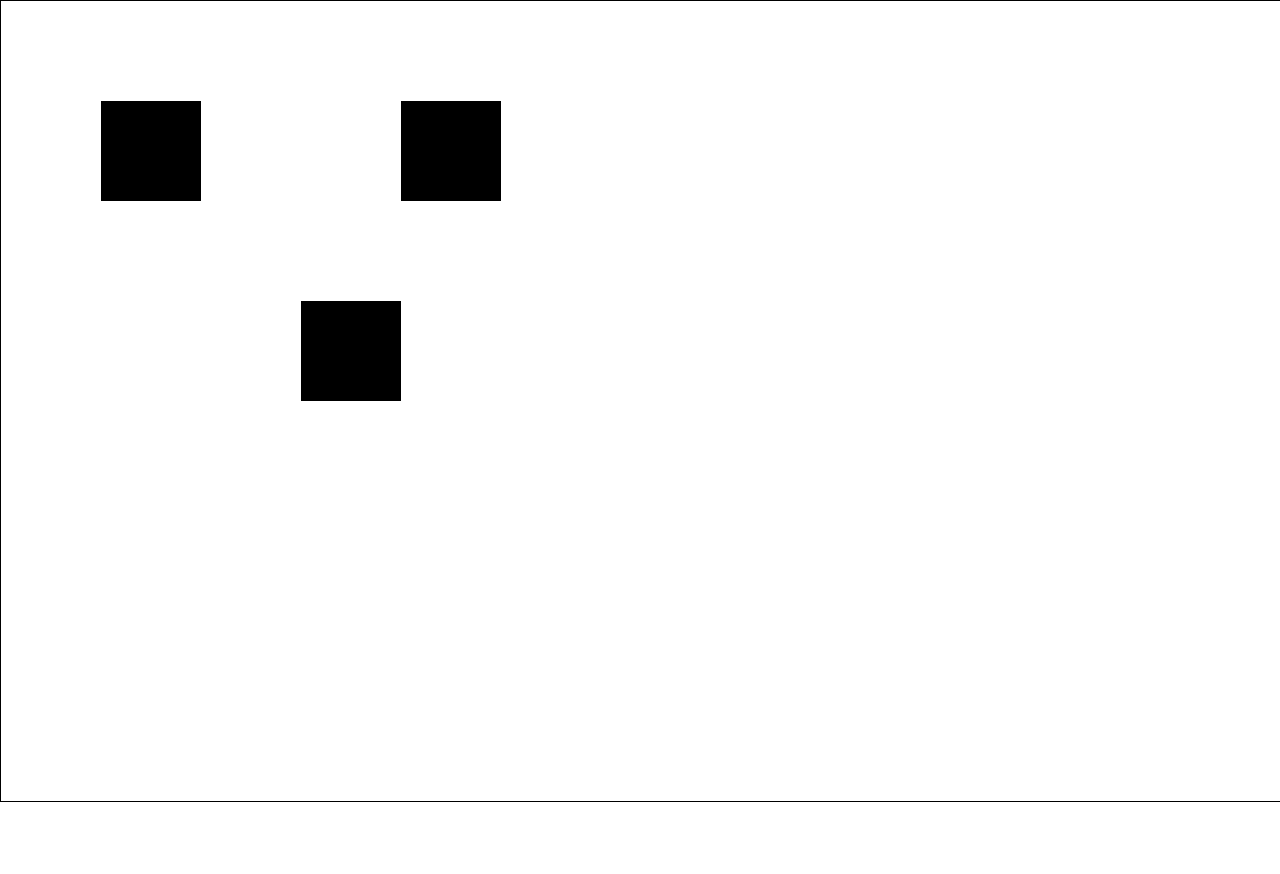
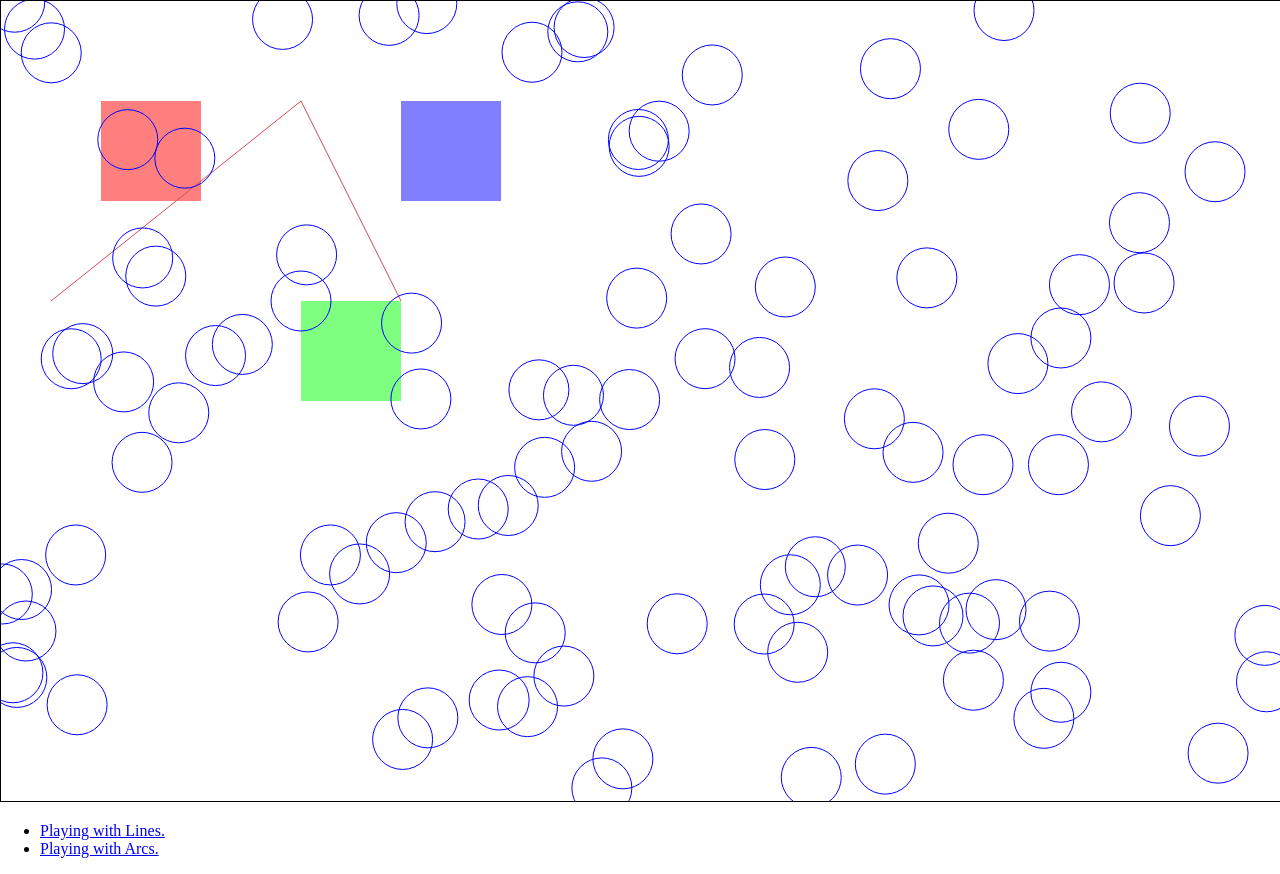
Before and after one commit to drewhagen/my_tutorial_archive, a plain HTML site: page canvas_tutorial/index.html in a window 1280 px wide. Before the commit the page ends 806 px from the top, so only its background shows below. Drawn offline with Linux system fonts and the light colour scheme.

Commit message:
Created some links to line and arc playground pages.

```diff
--- a/canvas_tutorial/index.html
+++ b/canvas_tutorial/index.html
@@ -15,7 +15,23 @@
     </style>
 </head>
 <body>
-    <canvas></canvas>
+    <canvas>
+        <!-- TYPES OF CANVAS OBJECTS
+        >>[1] Rectangles
+        >>[2] Lines
+        >>[3] Arcs / Circles
+        ..[4] Bezier Curves
+        ..[5] Images
+        ..[6] Text
+        -->
+
+
+    </canvas>
+
+    <ul>
+    <li><a href="resources/MoarPages/LinePlay.html"> Playing with Lines.</a></li>
+    <li><a href="resources/MoarPages/ArcPlay.html"> Playing with Arcs. </a></li>
+    </ul>
 
     <script src="resources/js/canvas.js"></script>
 </body>
--- a/canvas_tutorial/resources/js/canvas.js
+++ b/canvas_tutorial/resources/js/canvas.js
@@ -8,7 +8,53 @@ canvas.height = window.innerHeight;
 
 var c = canvas.getContext('2d');
 
-/* c.fillRect(x, y, width, height); */
-c.fillRect(100, 100, 100, 100);
+// c.fillStyle = rgba( redValue greenVal blueVal transparency/alpha)
+c.fillStyle = 'rgba(255, 0, 0, .5)';
+// c.fillRect(x, y, width, height);
+c.fillRect(100, 100, 100, 100); //this will take the last fill style above it
+c.fillStyle = 'rgba(0, 0, 255, .5)';
 c.fillRect(400, 100, 100, 100);
+c.fillStyle = 'rgba(0, 255, 0, .5)';
 c.fillRect(300, 300, 100, 100);
+
+// LINES
+//==============
+c.beginPath();
+
+//c.moveTo(x, y);
+c.moveTo(50, 300);
+/* The above point is invisible until stroke method is called.
+*  Once we call the stroke mehod, then we will start to see a line
+*  from point to point.
+*  Apparently in the video, its shown that these "moveTo" coordinates
+*  are the starting point .... */
+
+c.lineTo(300, 100);
+// Then, this point above will be the end point.
+c.lineTo(400, 300);
+// We even add a third point, where a line extends from second point to third.
+
+c.strokeStyle = "#D24D57";
+c.stroke();
+// Finally, this stroke method completes the line.r
+
+// ARCS AND CIRCLES
+//==============
+// BEGIN A NEW PATH
+c.beginPath();
+/*c.arc(x: Int, y: Int, radius: Int, startAngle: Float(/RADIAN), endAngle: Float(/RADIAN), drawCounterClockWise: Bool)
+*/
+c.arc(300, 300, 30, 0, Math.PI * 2, false);
+c.strokeStyle = 'blue';
+c.stroke();
+
+// Creating 100 circles randomly throughout the page
+for (i=0; i<100; i++) {
+    x = Math.random() * window.innerWidth;
+    //note that Math.random() generates values between 0 and 1, similar to MATLAB. so we multiply by the window width
+    y = Math.random() * window.innerHeight;
+    c.beginPath();
+    c.arc(x, y, 30, 0, Math.PI * 2, false);
+    c.strokeStyle = 'blue';
+    c.stroke();
+}
```
Also changed, not shown: canvas_tutorial/resources/js/canvas_arcs.js (+37 -0 lines), canvas_tutorial/resources/js/canvas_lines.js (line endings or trailing spaces).
